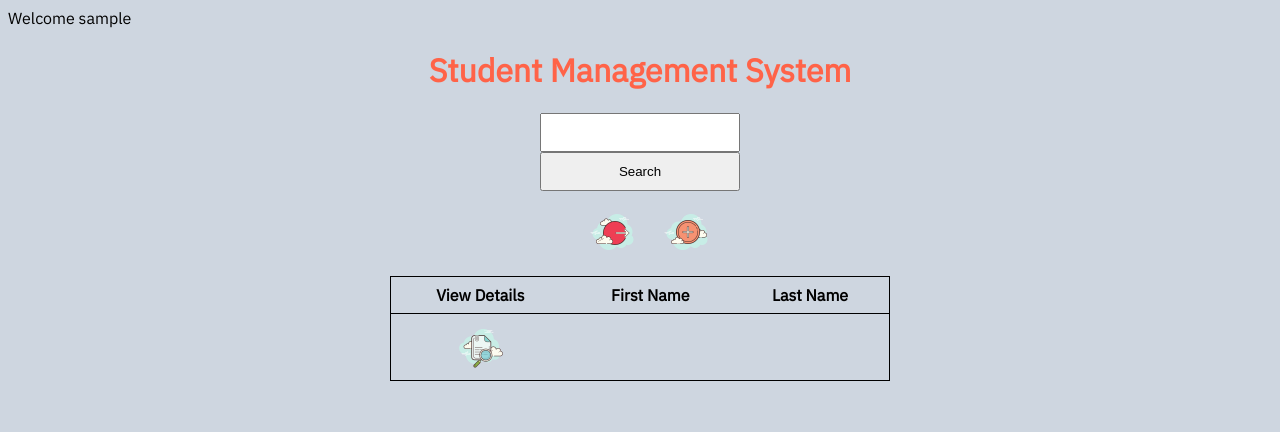
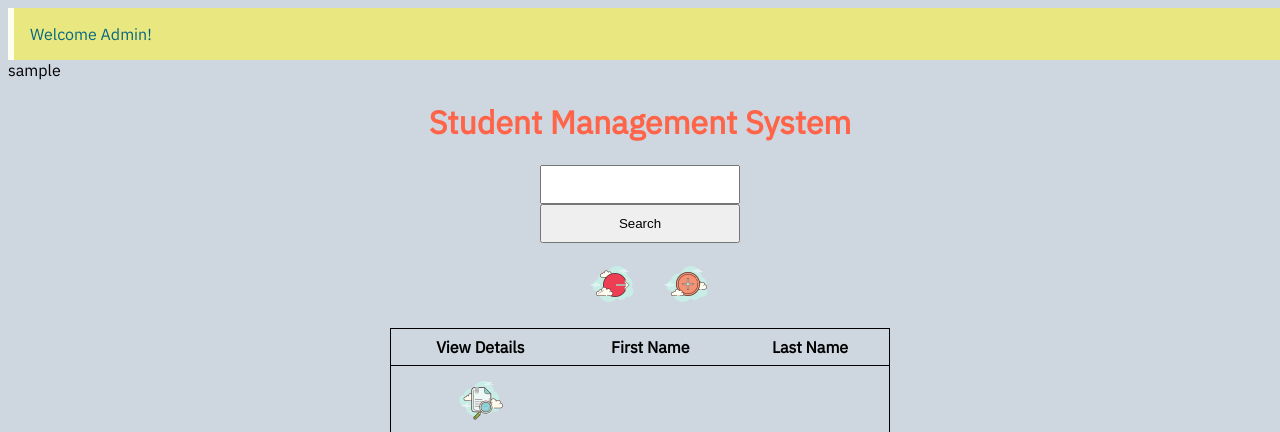
Before and after one commit to crispaulcastaneda/php-student-management, a PHP site: page / in a window 1280 px wide. Shown: the top 432 px of the page. Run offline with PHP 8.4, Linux system fonts and the light colour scheme; the visitor is signed in with stand-in values (Sample User, id 1); data that the repository does not hold is empty.

Commit message:
'php-welcome-style'

```diff
--- a/css/style.css
+++ b/css/style.css
@@ -173,3 +173,10 @@ tbody img {
     border-left: 6px solid #ceca09;
     color: #817f05;
 }
+
+
+.message.admin {
+    background: #e9e77f;
+    border-left: 6px solid #ffffee;
+    color: #056881;
+}
--- a/index.php
+++ b/index.php
@@ -6,7 +6,7 @@
     }
 
     if(isset($_SESSION['UserLogin'])) {
-        echo "Welcome ".$_SESSION['UserLogin'];
+        echo "<div class='message admin'>Welcome Admin!</div> ".$_SESSION['UserLogin'];
     }else{
         echo "<div class='message warning'>Welcome Guest!</div>";
     }
```
